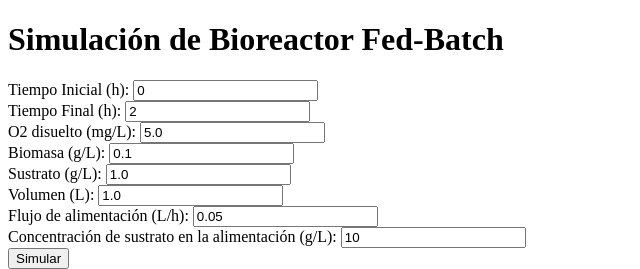
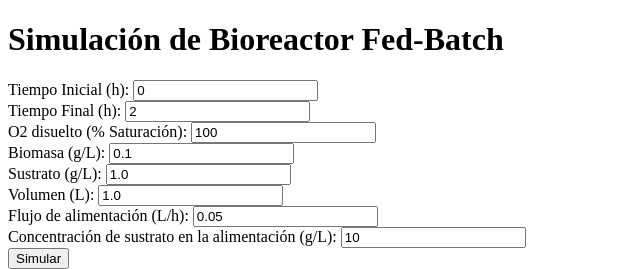
Before and after one commit to javiersaleh/fed_batch_gemelo, a Flask app: page / in a window 1280 px wide. Shown: the top 269 px of the page, without its empty margins (0-640 px from the left). Run offline with Flask 3, Linux system fonts and the light colour scheme.

Commit message:
pasando oxigeno a porcentaje de saturacion

```diff
--- a/app.py
+++ b/app.py
@@ -6,7 +6,7 @@ app = Flask(__name__)
 
 # Parámetros fijos de la simulación
 k_La = 0.1  # s^-1
-C_O2_star = 8.0  # mg/L
+C_O2_star = 8.0  # Concentración de saturación de O2 en mg/L (valor estándar a 25°C)
 q_O2 = 0.5  # mg/(g·h)
 mu_max = 0.4  # h^-1
 K_S = 0.1  # g/L
@@ -33,12 +33,15 @@ def simulate():
     # Recibir datos del formulario HTML
     tiempo_inicial = float(request.form['tiempo_inicial'])
     tiempo_final = float(request.form['tiempo_final'])
-    C_O2 = float(request.form['C_O2'])
+    C_O2_saturacion = float(request.form['C_O2'])  # O2 en porcentaje de saturación
     X = float(request.form['X'])
     S = float(request.form['S'])
     V = float(request.form['V'])
     F = float(request.form['F'])  # Flujo de alimentación
     S_in = float(request.form['S_in'])  # Concentración de sustrato en la alimentación
+
+    # Convertir el O2 de porcentaje de saturación a mg/L
+    C_O2 = (C_O2_saturacion / 100) * C_O2_star
 
     # Condiciones iniciales
     y0 = [C_O2, X, S, V]
@@ -47,10 +50,13 @@ def simulate():
     # Simulación
     sol = odeint(modelo, y0, t, args=(F, S_in))
 
+    # Convertir los valores de O2 disuelto de mg/L a porcentaje de saturación
+    O2_saturacion = (sol[:, 0] / C_O2_star) * 100
+
     # Devolver los resultados como JSON
     resultados = {
         'tiempo': t.tolist(),
-        'O2': sol[:, 0].tolist(),
+        'O2': O2_saturacion.tolist(),  # Enviar O2 en porcentaje
         'biomasa': sol[:, 1].tolist(),
         'sustrato': sol[:, 2].tolist(),
         'volumen': sol[:, 3].tolist()
--- a/templates/index.html
+++ b/templates/index.html
@@ -16,8 +16,8 @@
         <label for="tiempo_final">Tiempo Final (h):</label>
         <input type="number" id="tiempo_final" name="tiempo_final" step="0.1" value="2" required><br>
 
-        <label for="C_O2">O2 disuelto (mg/L):</label>
-        <input type="number" id="C_O2" name="C_O2" step="0.1" value="5.0" required><br>
+        <label for="C_O2">O2 disuelto (% Saturación):</label>
+        <input type="number" id="C_O2" name="C_O2" step="0.1" value="100" required><br>
 
         <label for="X">Biomasa (g/L):</label>
         <input type="number" id="X" name="X" step="0.1" value="0.1" required><br>
@@ -71,7 +71,7 @@
                         labels: data.tiempo,
                         datasets: [
                             {
-                                label: 'O2 Disuelto (mg/L)',
+                                label: 'O2 Disuelto (% Saturación)',
                                 data: data.O2,
                                 borderColor: 'rgba(75, 192, 192, 1)',
                                 fill: false
```
